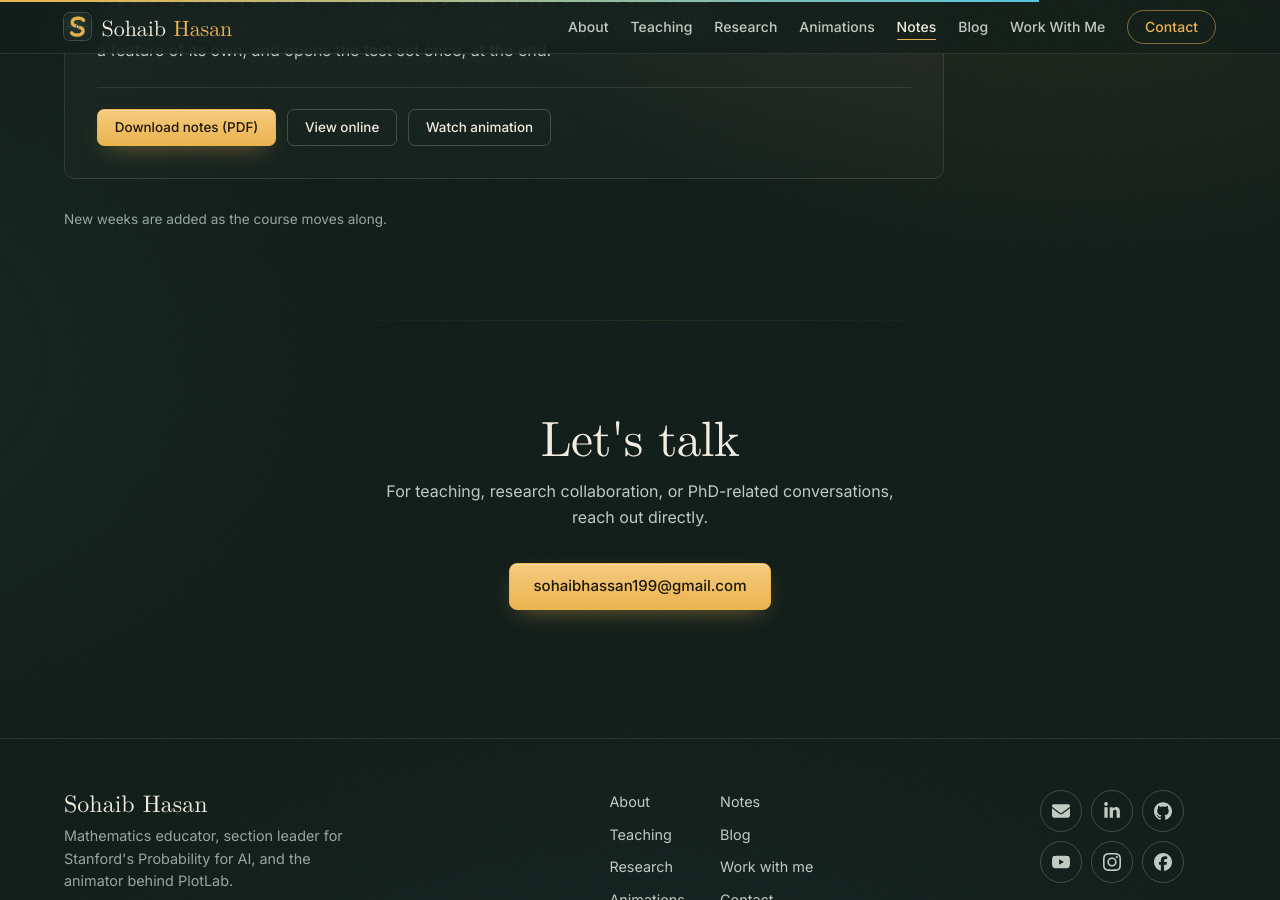
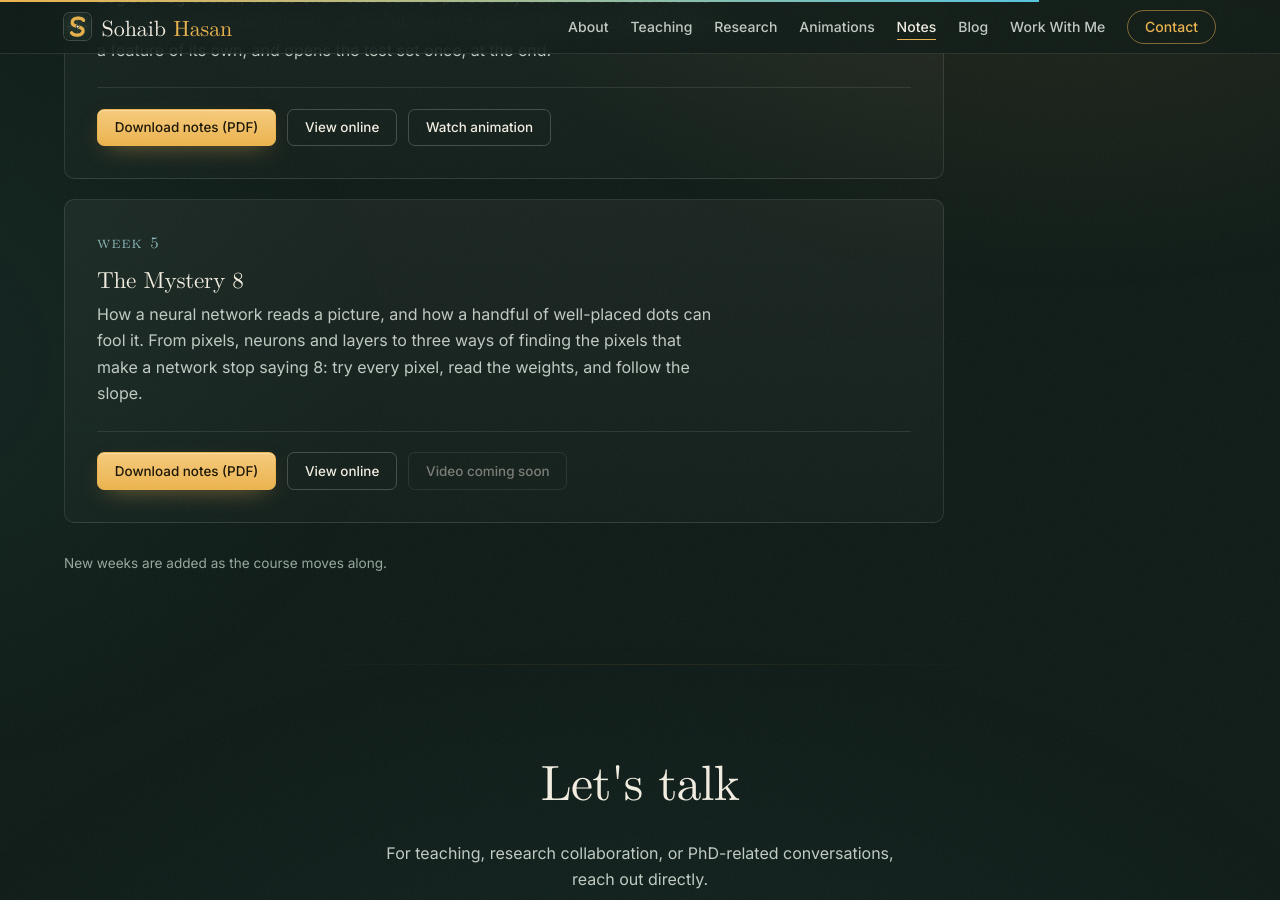
Before and after one commit to Sohaib-Hasan/Sohaib-Hasan.github.io, a Jekyll site: the page notes-stanford-pai.html, which Jekyll copies as it is, in a window 1280 px wide and 900 px high, scrolled down 2019 px. Built offline with Jekyll 4.4.1, drawn with Linux system fonts in a browser that asks for light colours.

Commit message:
Add files via upload

```diff
--- a/index.html
+++ b/index.html
@@ -244,7 +244,7 @@
       <div class="folder-icon"><svg viewBox="0 0 24 24" aria-hidden="true"><path d="M3 7a2 2 0 0 1 2-2h4l2 2h8a2 2 0 0 1 2 2v8a2 2 0 0 1-2 2H5a2 2 0 0 1-2-2V7z"/></svg></div>
       <h3>Stanford Probability for AI</h3>
       <p>Weekly notes and worked solutions from my section at Stanford's Probability for AI, each paired with a Manim animation video.</p>
-      <div class="folder-meta">Weeks 1 to 4 · Videos</div>
+      <div class="folder-meta">Weeks 1 to 5 · Videos</div>
     </a>
 
     <a class="folder-card" href="notes-igcse.html">
--- a/notes-stanford-pai-pdfs.html
+++ b/notes-stanford-pai-pdfs.html
@@ -113,6 +113,12 @@
       <p>Worked examples on logistic regression: training a classifier by gradient ascent on sneaker photos, cat doodles and lost dogs, and opening the test set once, at the end.</p>
       <a class="proj-link" href="viewer.html?file=notes/stanford-pai/week-4.pdf&amp;title=Probability%20for%20AI%2C%20Week%204" target="_blank" rel="noopener">View</a> · <a class="proj-link" href="notes/stanford-pai/week-4.pdf" download>Download</a>
     </div>
+    <div class="card">
+      <span class="card-tag">WEEK 5 . PROBABILITY FOR AI</span>
+      <h3>The Mystery 8</h3>
+      <p>Worked examples on how a neural network reads a picture and how a few well-placed pixels fool it: neurons and layers, adversarial examples, and three ways to find the pixels (try everything, read the weights, follow the slope).</p>
+      <a class="proj-link" href="viewer.html?file=notes/stanford-pai/week-5.pdf&amp;title=Probability%20for%20AI%2C%20Week%205" target="_blank" rel="noopener">View</a> · <a class="proj-link" href="notes/stanford-pai/week-5.pdf" download>Download</a>
+    </div>
   </div>
   <p style="margin-top:1.6rem; color:var(--chalk-faint); font-size:0.85rem;">New PDFs are added as the course moves along.</p>
 </section>
--- a/notes-stanford-pai.html
+++ b/notes-stanford-pai.html
@@ -158,6 +158,18 @@
       <div class="video-embed" hidden></div>
     </article>
 
+    <article class="week-card">
+      <span class="card-tag">WEEK 5</span>
+      <h3>The Mystery 8</h3>
+      <p>How a neural network reads a picture, and how a handful of well-placed dots can fool it. From pixels, neurons and layers to three ways of finding the pixels that make a network stop saying 8: try every pixel, read the weights, and follow the slope.</p>
+      <div class="week-actions">
+        <a class="btn primary small" href="notes/stanford-pai/week-5.pdf" download>Download notes (PDF)</a>
+        <a class="btn outline small" href="viewer.html?file=notes/stanford-pai/week-5.pdf&amp;title=Probability%20for%20AI%2C%20Week%205" target="_blank" rel="noopener">View online</a>
+        <button class="btn outline small video-toggle" type="button" data-video="" aria-expanded="false">Watch animation</button>
+      </div>
+      <div class="video-embed" hidden></div>
+    </article>
+
   </div>
   <p style="margin-top:1.8rem; color:var(--chalk-faint); font-size:0.85rem;">New weeks are added as the course moves along.</p>
 </section>
--- a/notes.html
+++ b/notes.html
@@ -121,7 +121,7 @@
       <div class="folder-icon"><svg viewBox="0 0 24 24" aria-hidden="true"><path d="M3 7a2 2 0 0 1 2-2h4l2 2h8a2 2 0 0 1 2 2v8a2 2 0 0 1-2 2H5a2 2 0 0 1-2-2V7z"/></svg></div>
       <h3>Stanford Probability for AI</h3>
       <p>Weekly notes and worked solutions from my section at Stanford's Probability for AI, each paired with a Manim animation video.</p>
-      <div class="folder-meta">Weeks 1 to 4 · Videos</div>
+      <div class="folder-meta">Weeks 1 to 5 · Videos</div>
     </a>
 
     <a class="folder-card" href="notes-igcse.html">
```
Also changed, not shown: README.md.
